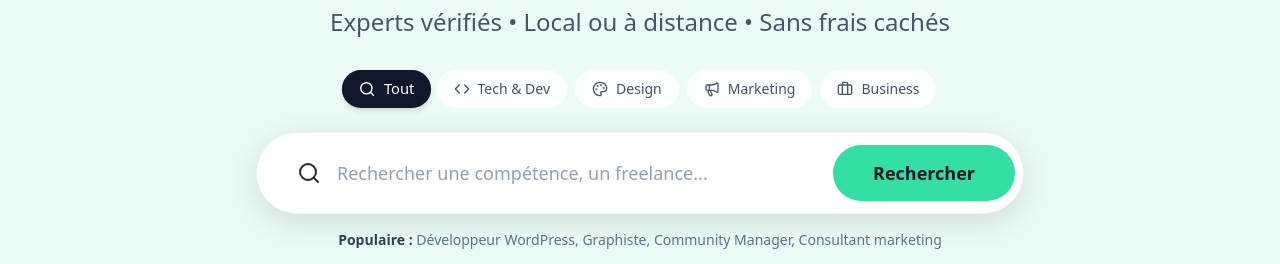
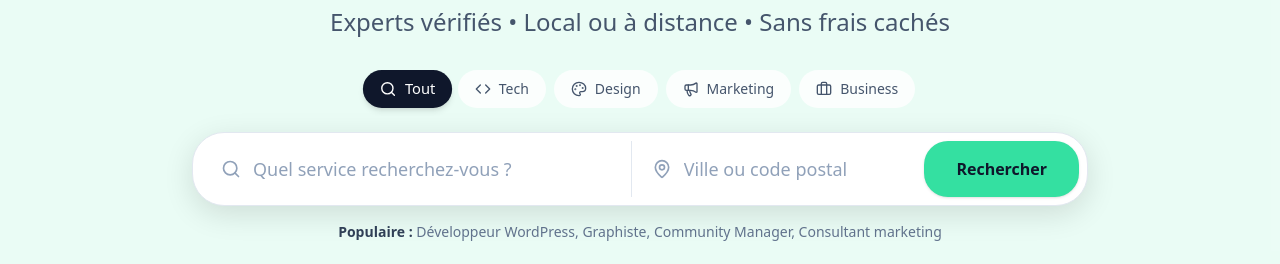
Before and after one commit to Jerome2024-net/fivezone, a Next.js app: page / in a window 1280 px wide. Shown: the part 258-522 px from the top of the page. Built offline with nearby package versions, Linux system fonts and the light colour scheme; no server answers; the database is empty.

Commit message:
feat: add location input to search bar and filter results by location

```diff
--- a/src/app/search/page.tsx
+++ b/src/app/search/page.tsx
@@ -13,9 +13,10 @@ export default async function SearchPage({
 }: {
   searchParams: Promise<{ [key: string]: string | string[] | undefined }>
 }) {
-  const { q, category } = await searchParams;
+  const { q, category, loc } = await searchParams;
   const searchTerm = (typeof q === 'string' ? q : '').toLowerCase();
   const categoryTerm = (typeof category === 'string' ? category : '').toLowerCase();
+  const locationTerm = (typeof loc === 'string' ? loc : '').toLowerCase();
 
   // Fetch From Prisma
   const results = await prisma.business.findMany({
@@ -25,8 +26,15 @@ export default async function SearchPage({
           OR: [
             { name: { contains: searchTerm, mode: 'insensitive' } },
             { description: { contains: searchTerm, mode: 'insensitive' } },
-            { city: { contains: searchTerm, mode: 'insensitive' } },
+            { skills: { hasSome: [searchTerm] } }, // Also search in skills
           ]
+        } : {},
+        locationTerm ? {
+            OR: [
+                { city: { contains: locationTerm, mode: 'insensitive' } },
+                { address: { contains: locationTerm, mode: 'insensitive' } },
+                { country: { contains: locationTerm, mode: 'insensitive' } }
+            ]
         } : {},
         categoryTerm ? {
           category: {
@@ -43,7 +51,11 @@ export default async function SearchPage({
     }
   });
 
-  const title = searchTerm ? `Résultats pour "${searchTerm}"` : categoryTerm ? `Meilleurs experts en ${categoryTerm}` : 'Tous les freelances';
+  let title = 'Tous les freelances';
+  if (searchTerm && locationTerm) title = `Résultats pour "${searchTerm}" à "${locationTerm}"`;
+  else if (searchTerm) title = `Résultats pour "${searchTerm}"`;
+  else if (categoryTerm) title = `Experts en ${categoryTerm}`;
+  else if (locationTerm) title = `Experts à ${locationTerm}`;
 
   return (
     <div className="min-h-screen bg-slate-50">
--- a/src/components/home/SearchSection.tsx
+++ b/src/components/home/SearchSection.tsx
@@ -9,24 +9,27 @@ import { cn } from "@/lib/utils"
 
 export function SearchSection() {
   const [query, setQuery] = useState('')
+  const [location, setLocation] = useState('')
   const [activeTab, setActiveTab] = useState('all')
   const router = useRouter()
 
   const tabs = [
-    { id: 'all', label: 'Tout', icon: Search, placeholder: 'Rechercher une compétence, un freelance...' },
-    { id: 'tech', label: 'Tech & Dev', icon: Code, placeholder: 'Développeur React, Python, Mobile...' },
-    { id: 'design', label: 'Design', icon: Palette, placeholder: 'Logo, Webdesign, UI/UX...' },
-    { id: 'marketing', label: 'Marketing', icon: Megaphone, placeholder: 'SEO, Rédaction, Social Media...' },
-    { id: 'business', label: 'Business', icon: Briefcase, placeholder: 'Comptable, Assistant, Juriste...' },
+    { id: 'all', label: 'Tout', icon: Search, placeholder: 'Quel service recherchez-vous ?' },
+    { id: 'tech', label: 'Tech', icon: Code, placeholder: 'Développeur React, Python...' },
+    { id: 'design', label: 'Design', icon: Palette, placeholder: 'Logo, Webdesign...' },
+    { id: 'marketing', label: 'Marketing', icon: Megaphone, placeholder: 'SEO, Rédaction...' },
+    { id: 'business', label: 'Business', icon: Briefcase, placeholder: 'Comptable, Juriste...' },
   ]
 
   const handleSearch = (e: React.FormEvent) => {
     e.preventDefault()
-    if (query.trim()) {
+    if (query.trim() || location.trim()) {
         const searchParams = new URLSearchParams()
-        searchParams.set('q', query)
+        if (query.trim()) searchParams.set('q', query)
+        if (location.trim()) searchParams.set('loc', location)
+
         if (activeTab !== 'all') {
-            searchParams.set('type', activeTab)
+            searchParams.set('category', activeTab) // Changed from type to category to match search page
         }
         router.push(`/search?${searchParams.toString()}`)
     }
@@ -35,9 +38,9 @@ export function SearchSection() {
   const currentTab = tabs.find(t => t.id === activeTab) || tabs[0]
 
   return (
-    <div className="w-full max-w-3xl mx-auto flex flex-col gap-3 md:gap-4 relative z-10">
-        {/* Search Tabs - Scrollable on mobile, centered on desktop */}
-        <div className="flex items-center justify-start md:justify-center gap-2 overflow-x-auto pb-2 scrollbar-hide w-full px-1 md:px-0 mask-image-scroll-fade">
+    <div className="w-full max-w-4xl mx-auto flex flex-col gap-3 md:gap-4 relative z-10">
+        {/* Search Tabs */}
+        <div className="flex items-center justify-start md:justify-center gap-2 overflow-x-auto pb-2 scrollbar-hide w-full px-1 md:px-0">
             {tabs.map((tab) => {
                 const Icon = tab.icon
                 const isActive = activeTab === tab.id
@@ -60,23 +63,37 @@ export function SearchSection() {
             })}
         </div>
 
-      <form onSubmit={handleSearch} className="bg-white p-1.5 md:p-2 rounded-full shadow-[0_8px_30px_rgb(0,0,0,0.12)] border border-slate-100 flex items-center transition-shadow hover:shadow-[0_8px_30px_rgb(0,0,0,0.18)]">
-        <div className="hidden md:block pl-6 md:pl-8 shrink-0">
-            <Search className="h-6 w-6 text-slate-800" />
+      <form onSubmit={handleSearch} className="bg-white p-2 rounded-[2rem] shadow-[0_8px_30px_rgb(0,0,0,0.12)] border border-slate-200 flex flex-col md:flex-row items-stretch md:items-center transition-shadow hover:shadow-[0_8px_30px_rgb(0,0,0,0.18)] gap-2 md:gap-0">
+
+        {/* WHAT Input */}
+        <div className="flex-1 flex items-center relative md:border-r border-slate-200 px-2">
+            <Search className="h-5 w-5 text-slate-400 ml-3 shrink-0" />
+            <Input
+                className="flex-1 border-none shadow-none focus-visible:ring-0 text-base md:text-lg placeholder:text-slate-400 h-12 md:h-14 px-3 bg-transparent outline-none ring-0 w-full truncate"
+                placeholder={currentTab.placeholder}
+                value={query}
+                onChange={(e) => setQuery(e.target.value)}
+            />
         </div>
-        <Input
-            className="flex-1 border-none shadow-none focus-visible:ring-0 text-base md:text-lg placeholder:text-slate-400 h-12 md:h-16 px-4 md:px-4 bg-transparent outline-none ring-0 min-w-0"
-            placeholder={currentTab.placeholder}
-            value={query}
-            onChange={(e) => setQuery(e.target.value)}
-        />
+
+        {/* WHERE Input */}
+        <div className="md:w-1/3 flex items-center relative px-2">
+             <MapPin className="h-5 w-5 text-slate-400 ml-3 shrink-0" />
+             <Input
+                className="flex-1 border-none shadow-none focus-visible:ring-0 text-base md:text-lg placeholder:text-slate-400 h-12 md:h-14 px-3 bg-transparent outline-none ring-0 w-full truncate"
+                placeholder="Ville ou code postal"
+                value={location}
+                onChange={(e) => setLocation(e.target.value)}
+             />
+        </div>
+
         <Button
             type="submit"
-            size="icon"
-            className="rounded-full h-11 w-11 md:w-auto md:h-14 md:px-10 bg-[#34E0A1] hover:bg-[#2cbe89] text-slate-900 shadow-none hover:opacity-90 transition-all shrink-0"
+            size="lg"
+            className="rounded-[1.5rem] h-12 md:h-14 md:px-8 bg-[#34E0A1] hover:bg-[#2cbe89] text-slate-900 shadow-sm hover:opacity-90 transition-all shrink-0 m-1 md:m-0 font-bold text-base"
         >
-            <Search className="h-5 w-5 md:hidden" />
-            <span className="hidden md:inline text-lg font-bold">Rechercher</span>
+            <span className="md:hidden">Rechercher</span>
+            <span className="hidden md:inline">Rechercher</span>
         </Button>
       </form>
     </div>
```
